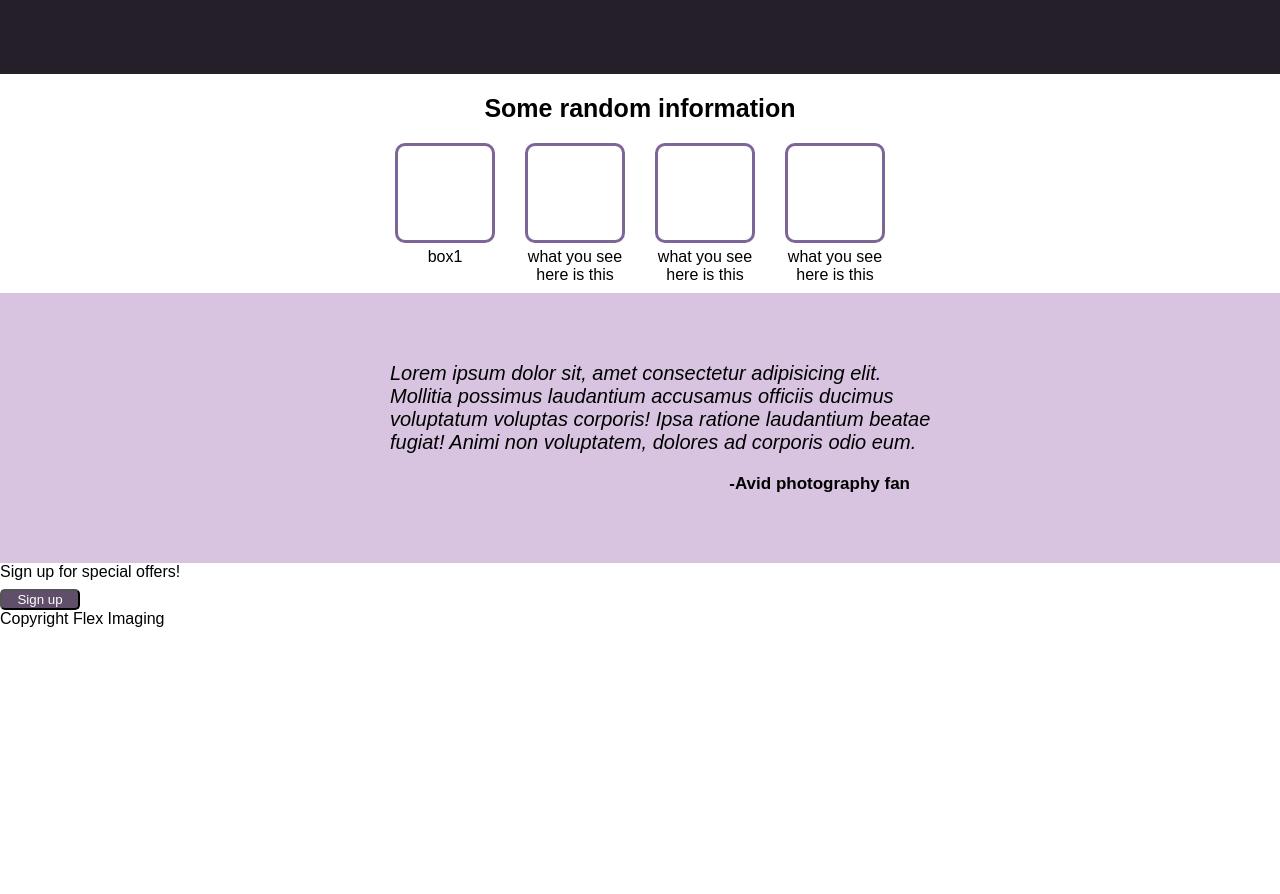
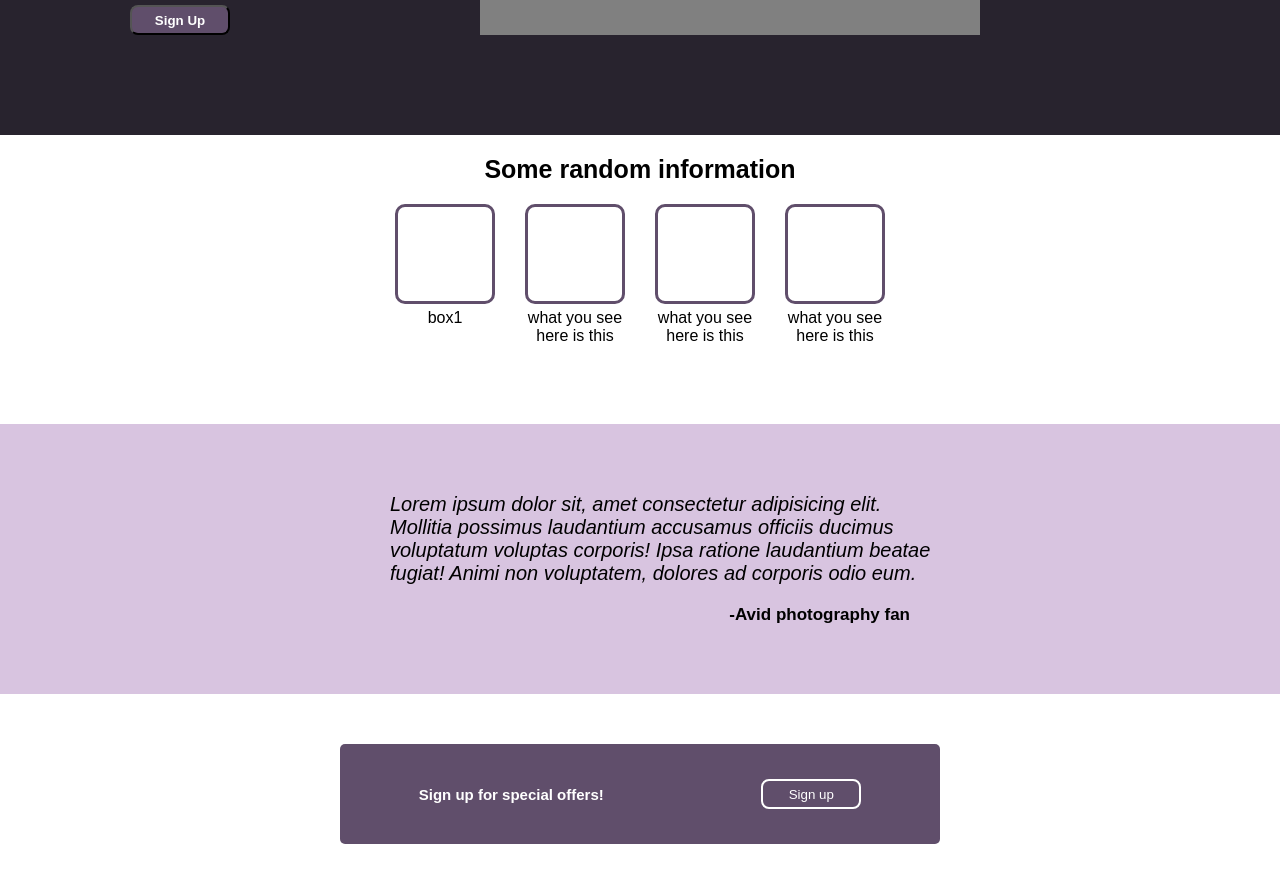
Before and after one commit to ItsWakana/FlexImaging, a plain HTML site: page index.html in a window 1280 px wide. Shown: the part 248-1142 px from the top of the page. Before the commit the page ends 876 px from the top, so only its background shows below. Drawn offline with Linux system fonts and the light colour scheme.

Commit message:
add bottom call to action sign

```diff
--- a/index.html
+++ b/index.html
@@ -22,7 +22,7 @@
             <div class="sign-up">
                 <div class="heading">This website is awesome</div>
                 <div class="subheading">Lorem ipsum, dolor sit amet consectetur adipisicing elit. Quasi a sapiente possimus eveniet blanditiis, enim voluptatibus est expedita?</div>
-                <button>Sign Up</button>
+                <button class="button1">Sign Up</button>
             </div>
             <div class ="img-main">Placeholder for img</div>
         </div>
@@ -52,10 +52,14 @@
             <div class="quote">-Avid photography fan</div>
         </div>
     </div>
-    <div class="sign-up">Sign up for special offers!</div>
-    <button>Sign up</button>
-    <footer>
+    <div class="action-container">
+        <div class="action">
+            <div class="time">Sign up for special offers!</div>
+            <button class ="button2">Sign up</button>
+        </div>
+    </div>
+    <!-- <footer>
         <div class="footer">Copyright Flex Imaging</div>
-    </footer>
+    </footer> -->
 </body>
 </html>
--- a/style.css
+++ b/style.css
@@ -19,7 +19,7 @@ header {
     padding-left:130px;
     padding-right:130px;
     padding-bottom:100px;
-    background-color: rgb(36, 31, 41);
+    background-color: rgb(40, 35, 46);
     color: white;
 }
 
@@ -47,7 +47,7 @@ header {
     display: flex;
     justify-content: center;
     gap: 30px;
-    margin-bottom: 50px;
+    margin-bottom: 120px;
     text-align: center;
 }
 
@@ -56,7 +56,7 @@ header {
     width:100px;
 }
 .box {
-    border: solid rgb(126, 101, 151);
+    border: solid rgb(96, 78, 107);
     height:100px;
     width:100px;
     border-radius: 10px;
@@ -100,7 +100,9 @@ header {
 .sign-up {
     display:flex;
     flex-direction: column;
-    width: 400px;
+    flex-grow:0;
+    flex-shrink:0;
+    width: 330px;
 }
 
 .img-main {
@@ -110,10 +112,52 @@ header {
     text-align: center;
 }
 
-button {
-    width:80px;
+.action-container {
+    display: flex;
+    height: 200px;
+    justify-content: center;
+    align-items: center;
+    flex-shrink:0;
+    flex-grow:0;
+}
+
+.action {
+    display: flex;
+    height:100px;
+    width:600px;
+    align-items: center;
+    justify-content: space-around;
+    background-color:rgb(96, 78, 107);
+    border-radius: 5px;
+    box-sizing: border-box;
+}
+
+.time {
+    font-size: 15px;
+    font-weight: 900;
+    color:white;
+}
+
+.button1 {
+    width:100px;
+    height:30px;
     margin-top:8px;
-    border-radius:5px;
+    border-radius:8px;
+    box-sizing:border-box;
     color: white;
     background-color: rgb(96, 78, 107);
+    font-weight: 800;
 }
+
+.button2 {
+    width:100px;
+    height:30px;
+    border-radius: 8px;
+    box-sizing:border-box;
+    border: solid white;
+    border-width: 2px;
+    color: white;
+    background-color: transparent;
+
+
+}
```
